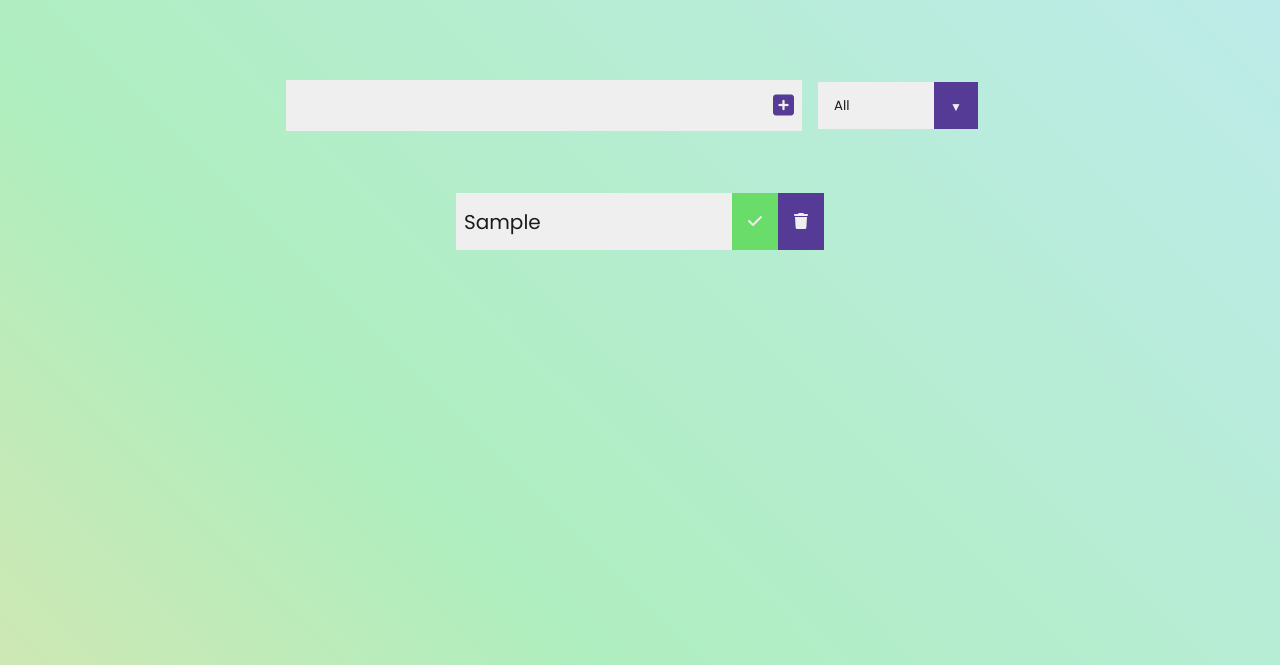
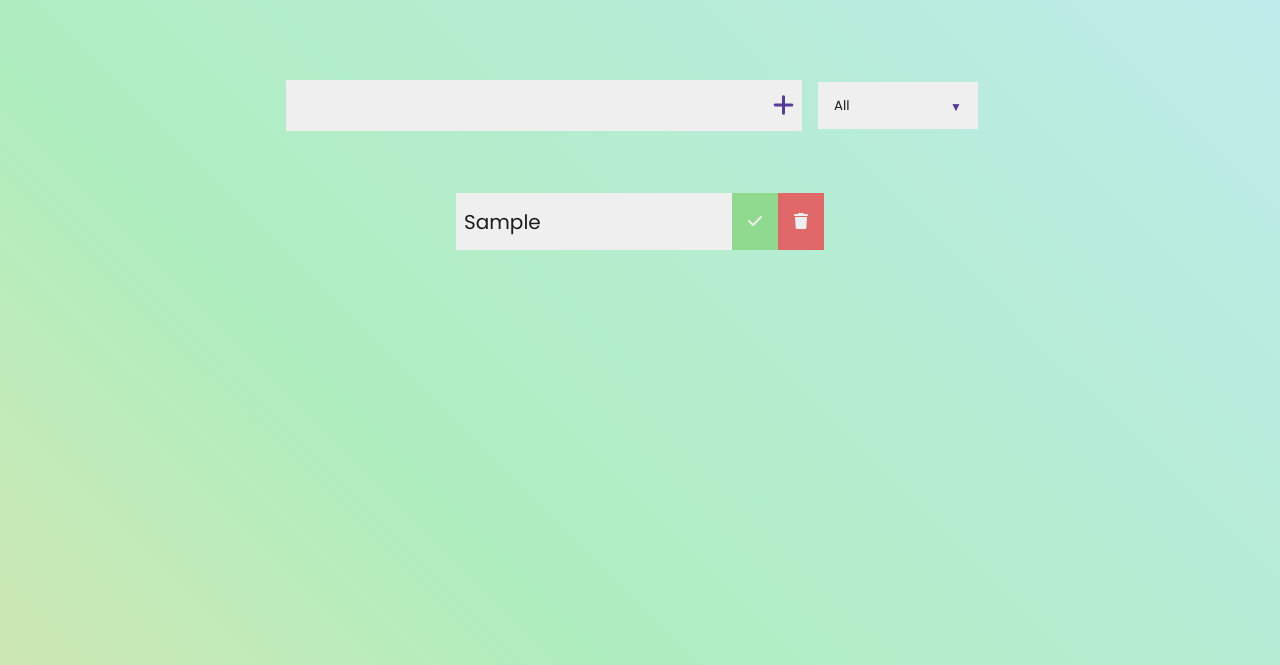
Before and after one commit to elizabetholsavsky/to-do-two, a plain HTML site: page index.html in a window 1280 px wide. Both pictures are taken after typing "Sample" into the empty fields and a click on the button 783 px from the left and 240 px from the top of the page. Shown: the part 135-800 px from the top of the page. Drawn offline with Linux system fonts and the light colour scheme.

Commit message:
make icons uniform in look, add delete btn color, hover effects for complete and delete btns

```diff
--- a/index.html
+++ b/index.html
@@ -23,7 +23,7 @@
             <input type="text" class="todo-input">
 
             <button class="todo-button" type="submit">
-                <i class="fas fa-plus-square"></i>
+                <i class="fa-solid fa-plus"></i>
             </button>
 
             <!-- filter dropdown -->
--- a/style.css
+++ b/style.css
@@ -18,7 +18,8 @@
     --action: #563b96;
     --highlight: rgb(240, 239, 239);
     --text: rgb(27, 27, 27);
-    --completed: rgb(106, 220, 106);
+    --completed: rgb(144, 218, 144);
+    --delete: rgb(224, 104, 104);
 }
 
 body {
@@ -106,6 +107,15 @@ form button:hover{
     background: var(--completed);
 }
 
+.trash-btn {
+    background-color: var(--delete);
+}
+
+.trash-btn:hover,
+.complete-btn:hover {
+    opacity: 80%;
+}
+
 .todo-item{
     padding: 0rem 0.5rem;
 }
@@ -154,8 +164,8 @@ select {
 .select::after {
     content: "\25BC";
     position: absolute;
-    background: var(--action);
-    color: var(--highlight);
+    background: var(--highlight);
+    color: var(--action);
     top: 0;
     right: 0;
     padding: 1rem;
@@ -164,6 +174,6 @@ select {
 }
 
 .select:hover::after {
-    background: var(--highlight);
-    color:  var(--action);
+    background: var(--action);
+    color:  var(--highlight);
 }
```
